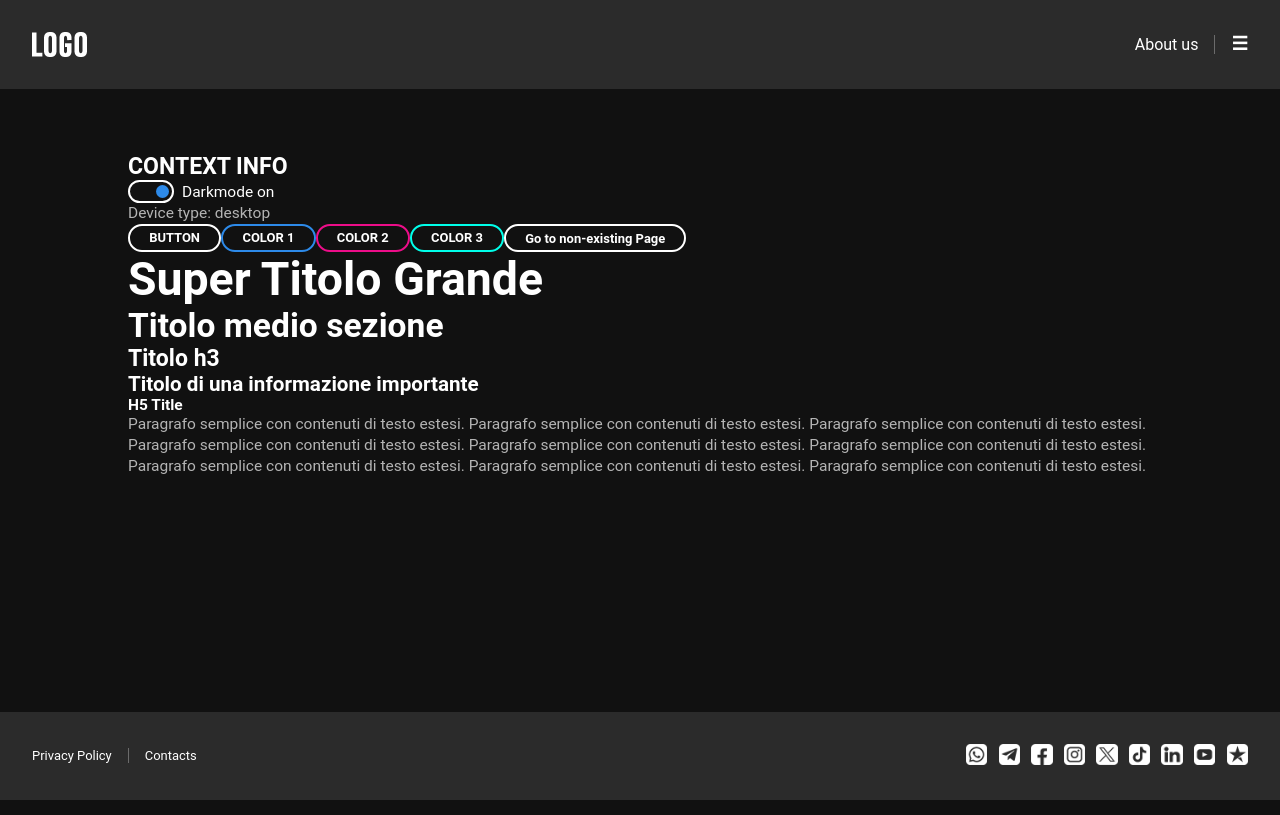
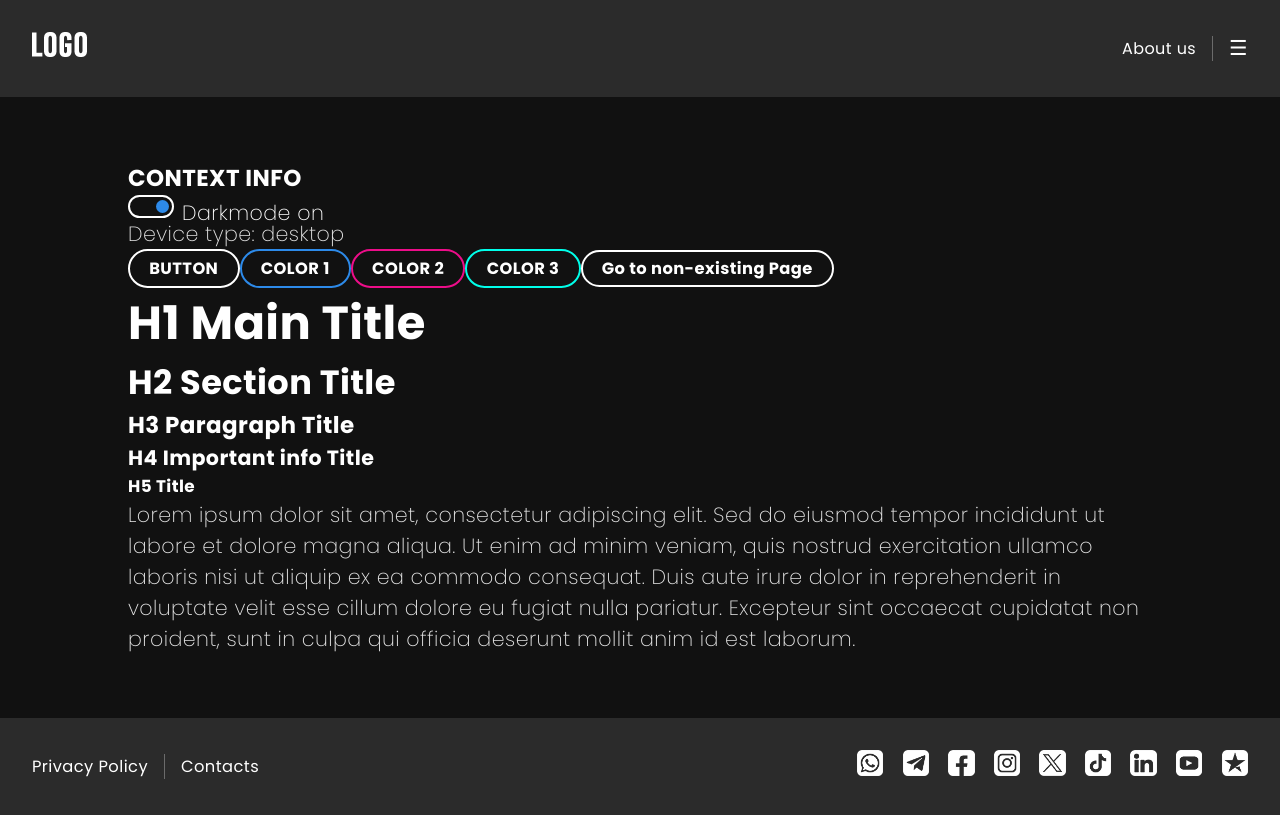
Before and after one commit to CamilloRosanio/next_react, a Next.js app: page / in a window 1280 px wide. Built offline with nearby package versions, Linux system fonts and the light colour scheme.

Commit message:
FONT - Resize + Font Family (Poppins)

```diff
--- a/src/app/globals.css
+++ b/src/app/globals.css
@@ -1,6 +1,11 @@
 /*******************************************************************
 # RESET
 *******************************************************************/
+
+/* FONT FAMILY IMPORT */
+/* @import url('https://fonts.googleapis.com/css2?family=Roboto:ital,wght@0,100;0,300;0,400;0,500;0,700;0,900;1,100;1,300;1,400;1,500;1,700;1,900&display=swap'); */
+
+@import url('https://fonts.googleapis.com/css2?family=Poppins:ital,wght@0,100;0,200;0,300;0,400;0,500;0,600;0,700;0,800;0,900;1,100;1,200;1,300;1,400;1,500;1,600;1,700;1,800;1,900&display=swap');
 
 * {
   box-sizing: border-box;
@@ -12,7 +17,8 @@
   text-decoration: none;
 
   /* FONT */
-  font-family: "Roboto", sans-serif;
+  /* font-family: "Roboto", sans-serif; */
+  font-family: "Poppins", sans-serif;
 }
 
 button {
@@ -42,10 +48,12 @@ a:-webkit-any-link {
   --typo-h1: calc(var(--typo-size) + calc(var(--typo-vw) *2));
   --typo-h2: calc(var(--typo-size) + var(--typo-vw));
   --typo-h3: calc(calc(var(--typo-size) *0.8) + calc(var(--typo-vw) /2));
-  --typo-h4: calc(calc(var(--typo-size) /2) + calc(var(--typo-vw) *0.8));
-  --typo-h5: calc(calc(var(--typo-size) /2) + calc(var(--typo-vw) *0.4));
-  --typo-p: calc(calc(var(--typo-size) /2) + calc(var(--typo-vw) *0.4));
-  --typo-small: calc(calc(var(--typo-size) /2) + calc(var(--typo-vw) *0.2));
+  --typo-h4: calc(calc(var(--typo-size) /2) + calc(var(--typo-vw) * 0.8));
+  --typo-h5: calc(calc(var(--typo-size) /2) + calc(var(--typo-vw) *0.5));
+  --typo-p: calc(calc(var(--typo-size) /2) + calc(var(--typo-vw) *0.8));
+  --typo-small: calc(calc(var(--typo-size) * 0.6) + calc(var(--typo-vw) *0.3));
+
+
 
   /* CONTAINER */
   --container: 80%;
@@ -53,7 +61,7 @@ a:-webkit-any-link {
 
   /* PALETTE - DARK MODE */
   --color-primary: white;
-  --color-secondary: rgb(180, 180, 180);
+  --color-secondary: rgb(228, 228, 228);
   --color-terziary: rgb(107, 107, 107);
 
   --bg-primary: rgb(17, 17, 17);
@@ -70,6 +78,10 @@ a:-webkit-any-link {
 /*******************************************************************
 # RESPONSIVE TYPOGRAPHY
 *******************************************************************/
+
+* {
+  letter-spacing: calc(var(--typo-size) * 0.02);
+}
 
 h1 {
   font-size: var(--typo-h1);
@@ -94,7 +106,7 @@ h5 {
 p {
   color: var(--color-secondary);
   font-size: var(--typo-p);
-  line-height: calc(calc(var(--typo-size) /2) + calc(var(--typo-vw) *.8));
+  font-weight: 200;
 }
 
 
@@ -298,8 +310,8 @@ nav :last-child {
 
 nav .dropDownButton {
   cursor: pointer;
-  font-size: calc(var(--typo-p) + 3px);
-  font-weight: bold;
+  font-size: var(--typo-p);
+  font-weight: 500;
   padding-bottom: 2px;
 }
 
@@ -513,11 +525,11 @@ nav .dropDown> :last-child {
   display: flex;
   justify-content: start;
   flex-wrap: wrap;
-  gap: calc(var(--space-unit) * 0.7);
+  gap: calc(var(--space-unit) * 1.2);
 }
 
 .socialMedia img {
-  height: calc(15px + calc(var(--typo-vw) * 0.5));
+  height: calc(20px + calc(var(--typo-vw) * 0.5));
   aspect-ratio: 1;
 }
 
--- a/src/app/page.jsx
+++ b/src/app/page.jsx
@@ -56,11 +56,11 @@ export default function HomePage() {
       Go to non-existing Page
     </a>
 
-    <h1>{mainContext.listSymbol} Super Titolo Grande</h1>
-    <h2>Titolo medio sezione</h2>
-    <h3>Titolo h3</h3>
-    <h4>Titolo di una informazione importante</h4>
+    <h1>{mainContext.listSymbol} H1 Main Title</h1>
+    <h2>H2 Section Title</h2>
+    <h3>H3 Paragraph Title</h3>
+    <h4>H4 Important info Title</h4>
     <h5>H5 Title</h5>
-    <p>Paragrafo semplice con contenuti di testo estesi. Paragrafo semplice con contenuti di testo estesi. Paragrafo semplice con contenuti di testo estesi. Paragrafo semplice con contenuti di testo estesi. Paragrafo semplice con contenuti di testo estesi. Paragrafo semplice con contenuti di testo estesi. Paragrafo semplice con contenuti di testo estesi. Paragrafo semplice con contenuti di testo estesi. Paragrafo semplice con contenuti di testo estesi. </p>
+    <p>Lorem ipsum dolor sit amet, consectetur adipiscing elit. Sed do eiusmod tempor incididunt ut labore et dolore magna aliqua. Ut enim ad minim veniam, quis nostrud exercitation ullamco laboris nisi ut aliquip ex ea commodo consequat. Duis aute irure dolor in reprehenderit in voluptate velit esse cillum dolore eu fugiat nulla pariatur. Excepteur sint occaecat cupidatat non proident, sunt in culpa qui officia deserunt mollit anim id est laborum. </p>
   </>
 }
```
